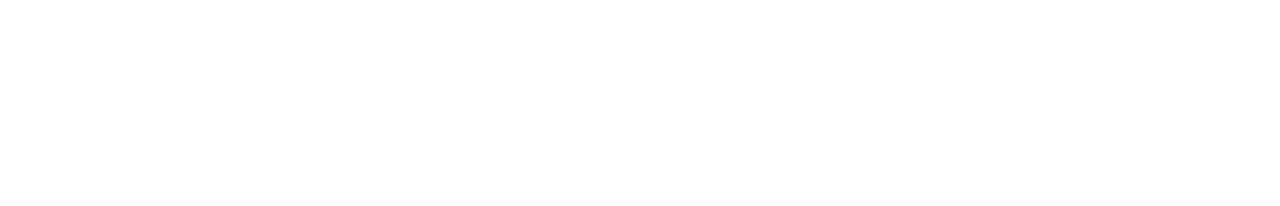
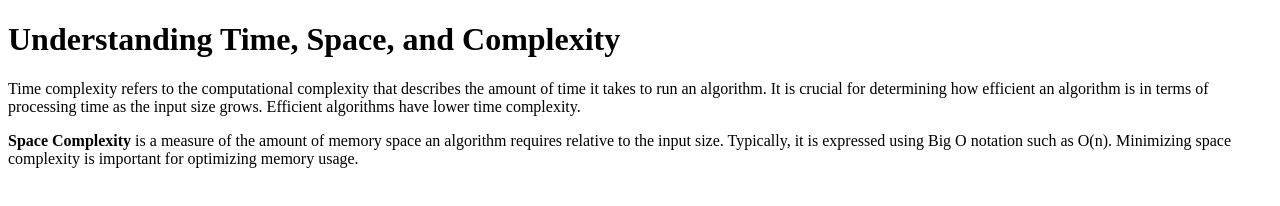
Before and after one commit to acciojob/time-and-space-complexity-Pradhum1, a website: page main.html in a window 1280 px wide. Drawn offline with Linux system fonts and the light colour scheme.

Commit message:
created a submission

```diff
--- a/main.html
+++ b/main.html
@@ -1,16 +1,21 @@
 <!DOCTYPE html>
+<html lang="en">
+<head>
+    <meta charset="UTF-8">
+    <meta name="viewport" content="width=device-width, initial-scale=1.0">
+    <title>Time and Space Complexity</title>
+</head>
+<body>
 
-<html>
+    <h1>Understanding Time, Space, and Complexity</h1>
 
-<head>
-	<link rel="stylesheet" href="styles.css">
-</head>
+    <p>
+        Time complexity refers to the computational complexity that describes the amount of time it takes to run an algorithm. It is crucial for determining how efficient an algorithm is in terms of processing time as the input size grows. Efficient algorithms have lower time complexity.
+    </p>
 
-<body>
-	<!-- the entire body must be written by student -->
-    <script type="text/javascript" src="./script.js">
-</script>
+    <p>
+        <b>Space Complexity</b> is a measure of the amount of memory space an algorithm requires relative to the input size. Typically, it is expressed using Big O notation such as O(n). Minimizing space complexity is important for optimizing memory usage.
+    </p>
 
 </body>
-
 </html>
```
